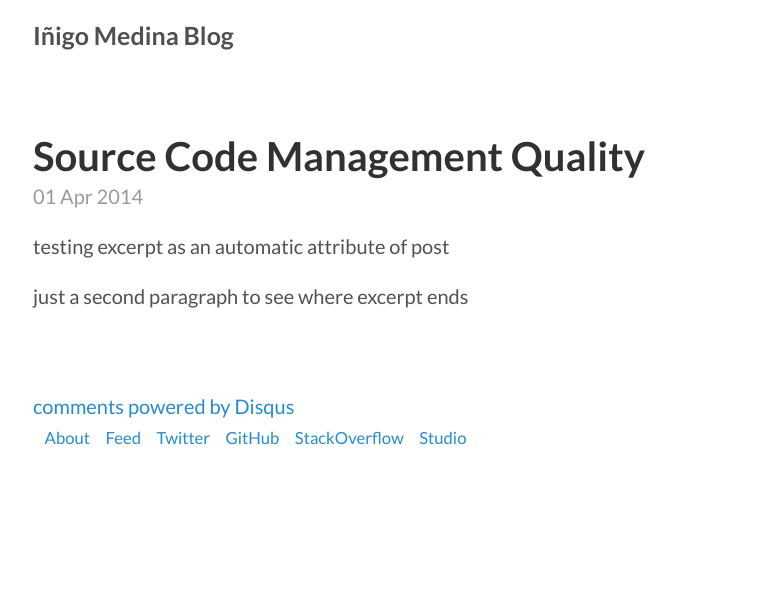
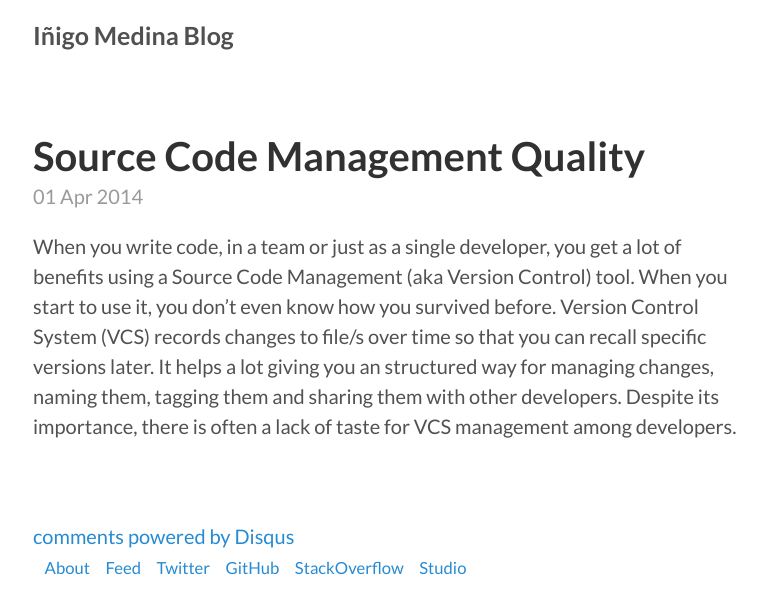
Before and after one commit to grosshat/grosshat.github.io, a Jekyll site: the page built from _posts/2014-04-01-source-code-management-quality.md, in a window 1280 px wide. Shown: the top 614 px of the page, without its empty margins (247-1014 px from the left). Built offline with Jekyll 4.4.1, drawn with Linux system fonts in a browser that asks for light colours; Markdown is read by kramdown in place of the engine named in the settings; comment, search, counter and statistics services are not loaded.

Commit message:
Update post content.

```diff
--- a/_posts/2014-04-01-source-code-management-quality.md
+++ b/_posts/2014-04-01-source-code-management-quality.md
@@ -5,6 +5,11 @@ comments: true
 permalink: source-code-management-quality
 ---
 
-testing excerpt as an automatic attribute of post
-
-just a second paragraph to see where excerpt ends
+When you write code, in a team or just as a single developer, you get a lot of
+benefits using a Source Code Management (aka Version Control) tool.
+When you start to use it, you don't even know how you survived before. Version
+Control System (VCS) records changes to file/s over time so that you can recall
+specific versions later. It helps a lot giving you an structured way for
+managing changes, naming them, tagging them and sharing them with other
+developers. Despite its importance, there is often a lack of taste for VCS
+management among developers.
```
